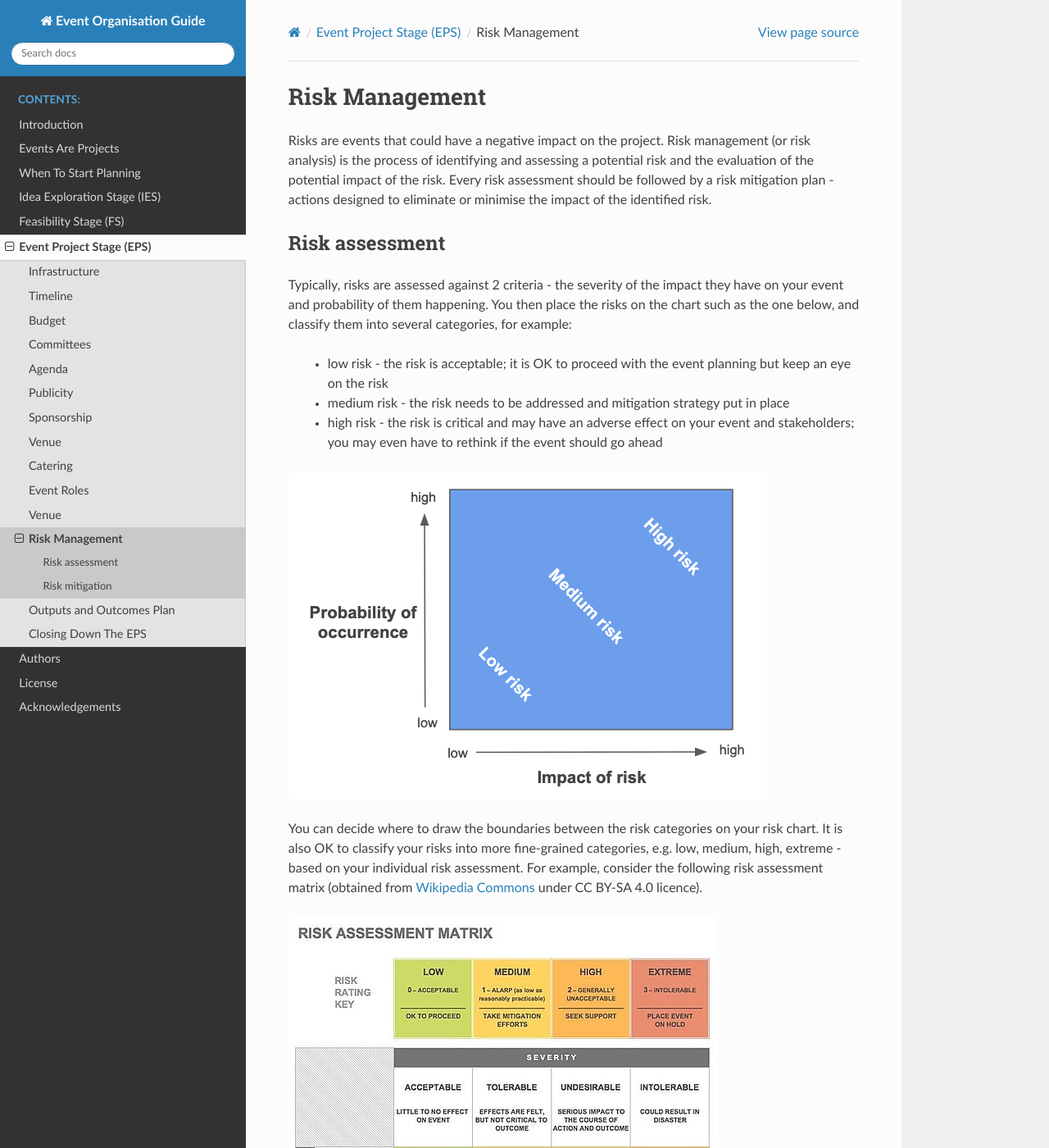
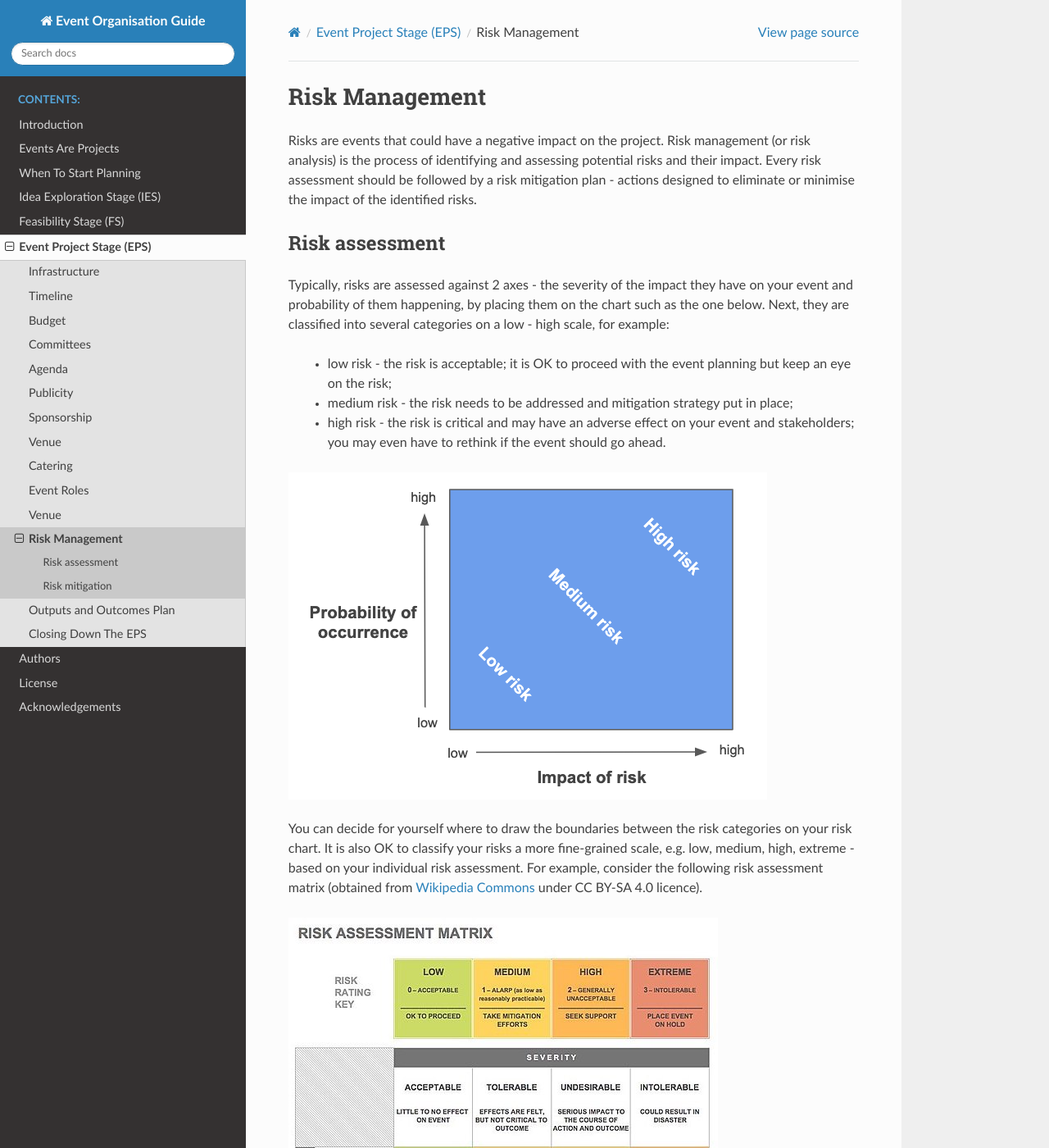
Before and after one commit to softwaresaved/event-organisation-guide, a Sphinx documentation site: the page built from docs/eog/eps-risk-management.rst, in a window 1280 px wide and 1400 px high. Shown: the whole window at 82% size. Built offline with Sphinx 7.4.7 and the Read the Docs theme 2.0.0, drawn with Linux system fonts in a browser that asks for light colours; some of the changed text lies outside the part shown.

Commit message:
Improve text

```diff
--- a/docs/eog/eps-risk-management.rst
+++ b/docs/eog/eps-risk-management.rst
@@ -4,25 +4,25 @@ Risk Management
 ===============
 
 Risks are events that could have a negative impact on the project. Risk management (or risk analysis) is the process of
-identifying and assessing a potential risk and the evaluation of the potential impact of the risk. Every risk assessment
+identifying and assessing potential risks and their impact. Every risk assessment
 should be followed by a risk mitigation plan - actions designed to eliminate or minimise the impact of the identified
-risk.
+risks.
 
 Risk assessment
 ****************
-Typically, risks are assessed against 2 criteria - the severity of the impact they have on your event and
-probability of them happening. You then place the risks on the chart such as the one below, and classify them into
-several categories, for example:
+Typically, risks are assessed against 2 axes - the severity of the impact they have on your event and
+probability of them happening, by placing them on the chart such as the one below. Next, they are classified into
+several categories on a low - high scale, for example:
 
-    * low risk - the risk is acceptable; it is OK to proceed with the event planning but keep an eye on the risk
-    * medium risk - the risk needs to be addressed and mitigation strategy put in place
-    * high risk - the risk is critical and may have an adverse effect on your event and stakeholders; you may even have to rethink if the event should go ahead
+    * low risk - the risk is acceptable; it is OK to proceed with the event planning but keep an eye on the risk;
+    * medium risk - the risk needs to be addressed and mitigation strategy put in place;
+    * high risk - the risk is critical and may have an adverse effect on your event and stakeholders; you may even have to rethink if the event should go ahead.
 
 .. figure:: ../img/risk-assessment-graph.png
   :alt: Risk assessment chart
 
-You can decide where to draw the boundaries between the risk categories on your risk chart. It is also OK to classify your risks into more
-fine-grained categories, e.g. low, medium, high, extreme - based on your
+You can decide for yourself where to draw the boundaries between the risk categories on your risk chart. It is also OK to classify your risks a more
+fine-grained scale, e.g. low, medium, high, extreme - based on your
 individual risk assessment. For example, consider the following risk assessment matrix (obtained from `Wikipedia
 Commons <https://commons.wikimedia.org/wiki/File:IC-Risk-Assessment-Matrix-Template.jpg>`_ under CC BY-SA 4.0 licence).
 
@@ -107,23 +107,23 @@ See `a more detailed example of risk assessment
 Risk mitigation
 ********************
 
-Based on each individual risk identified during the risk assessment - you need to put a strategy in place to prepare for and lessen the effects of risks if they occur. It is OK to say that you will not take any action on an identified risk, as long as you have taken it into account and assessed. Bellow are some mitigating strategies for risks identified for CW and CC events.
+Based on each individual risk identified during the risk assessment - you need to put a strategy in place to prepare for and lessen the effects of risks if they occur. It is OK to say that you will not take any action for an identified risk, as long as you have taken it into account and assessed. Bellow are some mitigating strategies for risks identified for CW and CC events.
 
     * The main stakeholder
-        - Make sure that the main stakeholder's and event goals are clear and get a sign-off for the event plan from the main stakeholder
+        - Make sure that the main stakeholder's and event goals are clear and aligned, and get a sign-off for the event plan from the main stakeholder
         - Think about the worst case scenario, consult with the legal and communication teams how such incidents could be handled, have a security policy in place that is clearly communicated with everyone
-        - Make sure that the budget is carefully monitored throughout the event planning and implementation stage
+        - Make sure that the budget is carefully monitored throughout the event planning and implementation stages
     * Sponsors
-        - Put sponsorship committee into place to look for sponsorship and focus on those that share your values
+        - Put sponsorship committee into place to look for sponsors and focus on those that share your values
         - Have a range of sponsorship opportunities and levels and clearly communicate them to potential sponsors
         - Make sure it is clear what the sponsorship money can be used for, e.g. whether it is intended for a specific purpose, such as travel grants, dinner sponsorship, coffee break sponsorship, etc. and that it is used as agreed
     * Speakers
         - Make sure that the speaker's needs are discussed ahead of the event and state clearly what is possible and what is not
         - Communicate Code of Conduct clearly before and at the event
-        - Have back-up speakers on stand-by
+        - Have back-up speakers in mind and on stand-by if possible
         - Have time-keeper or session chair signal the time to the speaker
     * Attendees
-        - Define ticket prices based on the expected number of participants and make sure the tickets can cover the basic costs of venue and catering
+        - Define ticket prices based on the expected number of participants and make sure the ticket revenue can cover the basic costs of venue and catering
         - Offer discounted tickets for certain categories, e.g. students or self-funded participants
         - Block registrations after certain number is reached to avoid too many attendees you cannot handle or talk to the venue about increasing capacity
         - Communicate Code of Conduct clearly before and at the event to set the expectations
```
Also changed, not shown: other parts of docs/eog/eps-risk-management.rst (+16 -16 lines).
